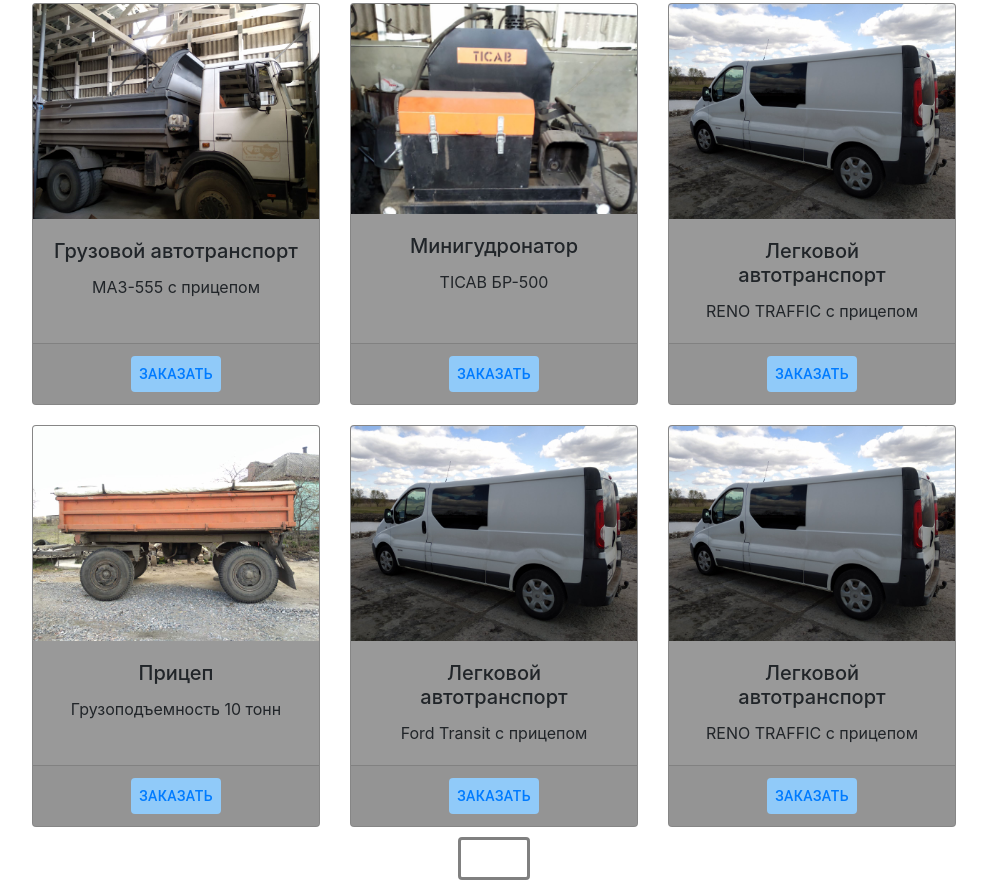
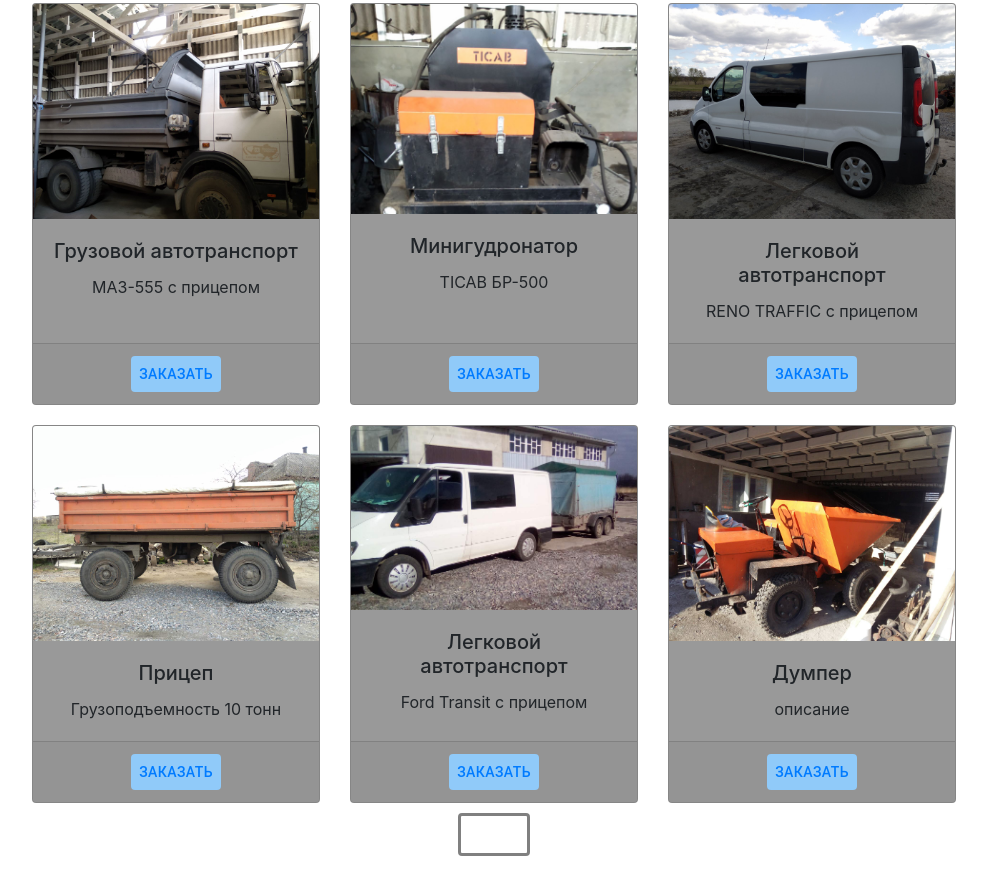
Before and after one commit to ganushkevychv/roadGatsby, a Gatsby site: page /tech in a window 1280 px wide. Shown: the part 485-1365 px from the top of the page, without its empty margins (146-1133 px from the left). After the commit the page ends 1341 px from the top, so only its background shows below. Built offline with nearby package versions, Linux system fonts and the light colour scheme; Gatsby itself is replaced by a stand-in of ours.

Commit message:
new cards added to tech page

```diff
--- a/src/pages/tech.js
+++ b/src/pages/tech.js
@@ -8,6 +8,8 @@
 import excavator from "../images/excavator.png"
 import maz from "../images/maz.jpg"
 import mini from "../images/mini.png"
+import ford from "../images/ford.png"
+import dumper from "../images/dumper.jpg"
 import reno from "../images/reno.jpg"
 import trailer from "../images/trailer.jpg"
 import 'bootstrap/dist/css/bootstrap.min.css';
@@ -181,7 +183,7 @@
 backgroundColor:"rgb(0,0,0)",
 backgroundColor:"rgba(0,0,0,0.4)"
 }} >
-    <Card.Img variant="top" src={reno} style={{width:"100%"}} />
+    <Card.Img variant="top" src={ford} style={{width:"100%"}} />
     <Card.Body>
       <Card.Title>Легковой автотранспорт</Card.Title>
       <Card.Text>
@@ -202,11 +204,11 @@
 backgroundColor:"rgb(0,0,0)",
 backgroundColor:"rgba(0,0,0,0.4)"
 }} >
-    <Card.Img variant="top" src={reno} style={{width:"100%"}} />
+    <Card.Img variant="top" src={dumper} style={{width:"100%"}} />
     <Card.Body>
-      <Card.Title>Легковой автотранспорт</Card.Title>
+      <Card.Title>Думпер</Card.Title>
       <Card.Text>
-      RENO TRAFFIC с прицепом
+      описание
       </Card.Text>
     </Card.Body>
     <Card.Footer>
```
Also changed, not shown: src/images/dumper.jpg (added), src/images/excavator.jpg (deleted), src/images/ford.png (added), src/images/mini.jpg (deleted).
